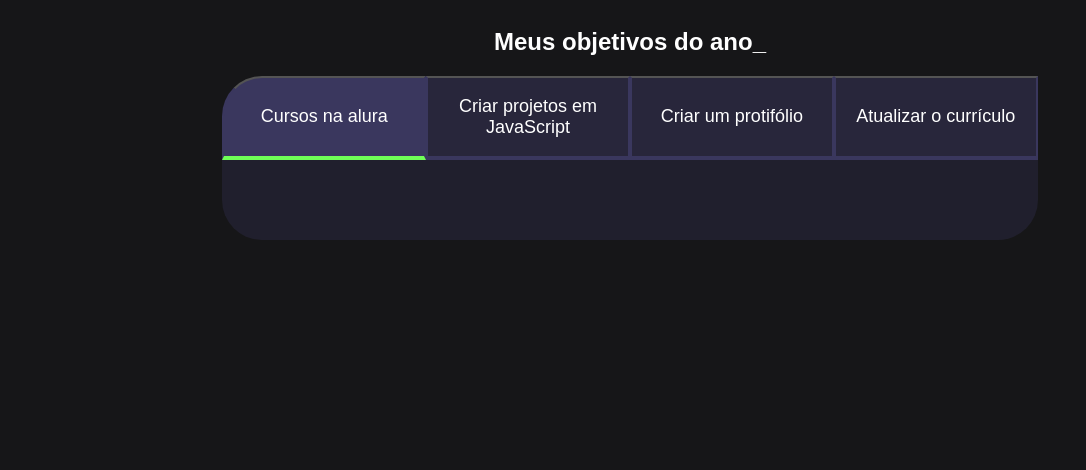
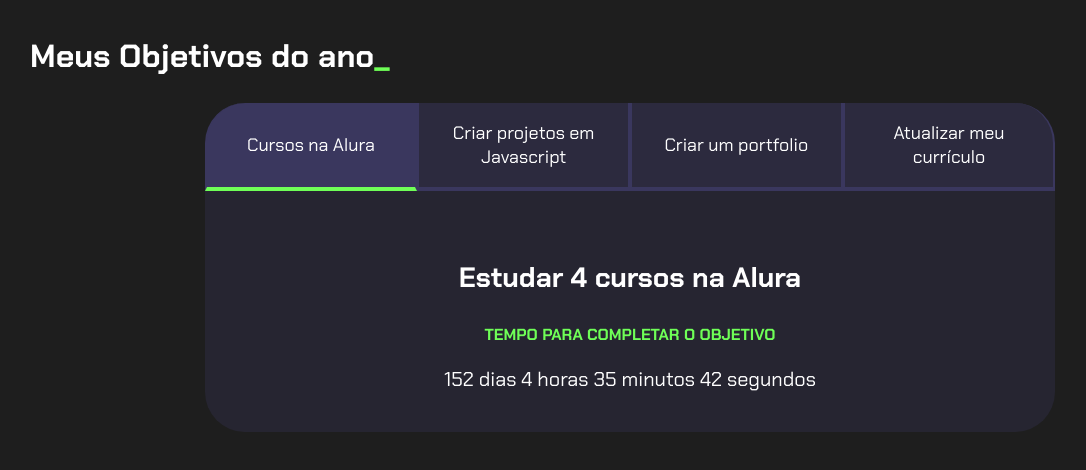
Before and after one commit to Darykiii/-, a plain HTML site: page index.html in a window 1280 px wide. Shown: the whole page, without its empty margins (10-1096 px from the left). Drawn offline with Linux system fonts and the light colour scheme.

Commit message:
atualização

```diff
--- a/index.html
+++ b/index.html
@@ -2,49 +2,44 @@
 <html lang="pt-br">
 <head>
     <meta charset="UTF-8">
-    <meta http-equiv="X-UA-Compatible" content="IE=edge">
     <meta name="viewport" content="width=device-width, initial-scale=1.0">
-    <title>meus objetivos do ano</title>
+    <title>Meus objetivos do ano</title>
     <link rel="stylesheet" href="style.css">
 </head>
 <body>
-
     <section class="conteudo-principal">
-
-         <h2 class="titulo-principal">Meus objetivos do ano_</h2>
-<div class="contedo">
+        <h2 class="titulo-principal">Meus Objetivos do ano<span>_</span></h2>
+        <div class="conteudo">
         <div class="botoes">
-             <button class="botao ativo">Cursos na alura</button>
-             <button class="botao">Criar projetos em JavaScript</button>
-             <button class="botao">Criar um protifólio</button>
-             <button class="botao">Atualizar o currículo</button>
+            <button class="botao ativo">Cursos na Alura</button>
+            <button class="botao">Criar projetos em Javascript</button>
+            <button class="botao">Criar um portfolio</button>
+            <button class="botao">Atualizar meu currículo</button>
         </div>
         <div class="abas-textos">
-            <div class="aba-conteudo">
-                <h3 class="aba-titulo-principal">Estudar 4 cursos da Alura</h3>
-                <h3 class="aba-conteudo-titulośecundario">Tempo para completar o objetivo</h3>
-
+            <div class="aba-conteudo ativo">
+                <h3 class="aba-conteudo-titulo-principal">Estudar 4 cursos na Alura</h3>
+                <h4 class="aba-conteudo-titulo-secundario">Tempo para completar o objetivo</h4>
+                <div class="contador"></div>
             </div>
             <div class="aba-conteudo">
-                <h3 class="aba-titulo-principal">Criar 5 projetos em JavaScript</h3>
-                <h3 class="aba-conteudo-titulośecundario">Tempo para completar o objetivo</h3>
-
+                <h3 class="aba-conteudo-titulo-principal">Criar 5 projetos em Javascript</h3>
+                <h4 class="aba-conteudo-titulo-secundario">Tempo para completar o objetivo</h4>
+                <div class="contador"></div>
             </div>
             <div class="aba-conteudo">
-                <h3 class="aba-titulo-principal">criar protifóliocom os meus 3 melhores projetos</h3>
-                <h3 class="aba-conteudo-titulośecundario">Tempo para completar o objetivo</h3>
-
+                <h3 class="aba-conteudo-titulo-principal">Criar um portfolio com os meus 3 melhores projetos</h3>
+                <h4 class="aba-conteudo-titulo-secundario">Tempo para completar o objetivo</h4>
+                <div class="contador"></div>
             </div>
             <div class="aba-conteudo">
-                <h3 class="aba-titulo-principal">Atualizar,eu currículo com os certificados da alura</h3>
-                <h3 class="aba-conteudo-titulośecundario">Tempo para completar o objetivo</h3>
+                <h3 class="aba-conteudo-titulo-principal">Atualizar meu curriculo com os certificados da Alura</h3>
+                <h4 class="aba-conteudo-titulo-secundario">Tempo para completar o objetivo</h4>
                 <div class="contador"></div>
             </div>
-
         </div>
     </div>
     </section>
     <script src="main.js"></script>
-
 </body>
 </html>
--- a/main.js
+++ b/main.js
@@ -1,14 +1,10 @@
 const botoes = document.querySelectorAll(".botao");
-const text = document.querySelectorAll(".aba-conteudo");
-const contadores = document.querySelectorAll(".contador");
-const botoes = document = new Date(".2024-04-25");
+const textos = document.querySelectorAll(".aba-conteudo");
 
-contadores[0].textContent =tempoObjetivo1;
+for (let i = 0; i < botoes.length; i++) {
+    botoes[i].onclick = function () {
 
-for(let i=0; i <botoes.leosngth;i++){
-botoes[i].onclick = function(){
-
-        for(let j=0; j <botoes.length;j++){
+        for (let j = 0; j < botoes.length; j++) {
             botoes[j].classList.remove("ativo");
             textos[j].classList.remove("ativo");
         }
@@ -17,22 +13,36 @@ botoes[i].onclick = function(){
         textos[i].classList.add("ativo");
     }
 }
-const contadores=document.querySelectorAll(".contador");
-const tempoObjetivo1 = new Date("2024-04-25T00:00:00");
 
-contadores[0].textContent =calculaTempo(tempoObjetivo1);
+const contadores = document.querySelectorAll(".contador");
+const tempoObjetivo1 = new Date("2024-09-23T00:00:00");
+const tempoObjetivo2 = new Date("2024-09-23T00:00:00");
+const tempoObjetivo3 = new Date("2024-09-23T00:00:00");
+const tempoObjetivo4 = new Date("2024-09-23T00:00:00");
 
-function calculaTempo(tempoObjetivo1) {
+const tempos = [tempoObjetivo1,tempoObjetivo2,tempoObjetivo3,tempoObjetivo4];
 
-    let tempoAtual = new Date;
-    let tempoFinal = tempoObjetivo1 - tempoAtual;
+function atualizaCronometro(){
+    for (let i=0; i<contadores.length; i++){
+    contadores[i].textContent = calculaTempo(tempos[i]);
+}
+}
+
+
+
+contadores[0].textContent = calculaTempo(tempoObjetivo1);
+
+function calculaTempo(tempoObjetivo) {
+    let tempoAtual = new Date();
+    let tempoFinal = tempoObjetivo - tempoAtual;
     let segundos = Math.floor(tempoFinal / 1000);
-    let minutos = Math.floor(segundos/ 60);
-    let horas = Math.floor(minutos/ 60);
-    let dias = Math.floor(horas/ 24);
-    segundos %=60;
-    minutos %=60;
-    horas %=24;
+    let minutos = Math.floor(segundos / 60);
+    let horas = Math.floor(minutos / 60);
+    let dias = Math.floor(horas / 24);
 
-    return dias +"dias"+ "horas"+minutos+"minutos"+"segundos";
+    segundos %= 60;
+    minutos %= 60;
+    horas %= 24;
+
+ return dias + " dias " + horas + " horas " + minutos + " minutos " + segundos + " segundos";
 }
--- a/style.css
+++ b/style.css
@@ -1,11 +1,12 @@
+@import url('https://fonts.googleapis.com/css2?family=Chakra+Petch:wght@400;700&display=swap');
+
 :root {
-    --cor-de-fundo: #161618;
+    --cor-de-fundo: #1E1E1E;
     --verde: #6FFF57;
     --branco: #FFFFFF;
     --botao-ativo: #3A375E;
     --botao-inativo: rgba(58, 55, 94, 0.5);
     --texto-fundo: rgba(58, 55, 94, 0.3);
-
 }
 
 body {
@@ -13,6 +14,7 @@ body {
     color: var(--branco);
     font-family: 'Chakra Petch', sans-serif;
 }
+
 
 .conteudo-principal {
     display: flex;
@@ -24,15 +26,16 @@ body {
     margin: 0 auto;
 }
 
-.titulo-pricipal {
+.titulo-principal {
     text-align: left;
     width: 100%;
     font-size: 32px;
 }
 
-.titulo-pricipal span {
+.titulo-principal span {
     color: var(--verde);
 }
+
 
 .botao {
     font-family: 'Chakra Petch', sans-serif;
@@ -47,6 +50,7 @@ body {
     border-bottom: 4px solid var(--botao-ativo);
     border-left: 2px solid var(--botao-ativo);
     border-right: 2px solid var(--botao-ativo);
+    border-top: none;
 }
 
 .botao:first-child {
@@ -56,22 +60,25 @@ body {
 .botoes {
     display: block;
 }
+
 .botao.ativo{
     background-color: var(--botao-ativo);
     border-bottom: 4px solid var(--verde);
+}
 
-}
 .abas-textos{
     background-color: var(--texto-fundo);
     padding: 40px;
     border-radius: 0 0 40px 40px;
 }
 .aba-conteudo.ativo{
-  display: block;
+    display:block;
 }
+
 .aba-conteudo{
     display: none;
 }
+
 .aba-conteudo-titulo-principal{
     font-size: 28px;
     text-align: center;
@@ -81,7 +88,10 @@ body {
     color: var(--verde);
     text-transform: uppercase;
 }
-
+.contador{
+    font-size: 20px;
+    text-align: center;
+}
 
 @media screen and (min-width: 768px) {
     .botoes {
@@ -92,7 +102,7 @@ body {
         border-radius: 40px 0 0 0;
     }
 
-    .botao:first-child {
-      border-radius: 0 40px 0 0 0;
+    .botao:last-child {
+        border-radius: 0 40px 0 0;
     }
 }
```
Lines whose indentation alone changed are shown as unchanged.
